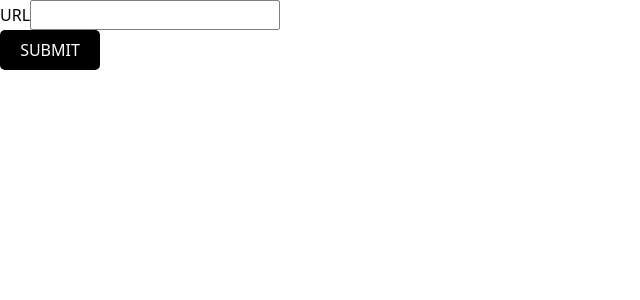
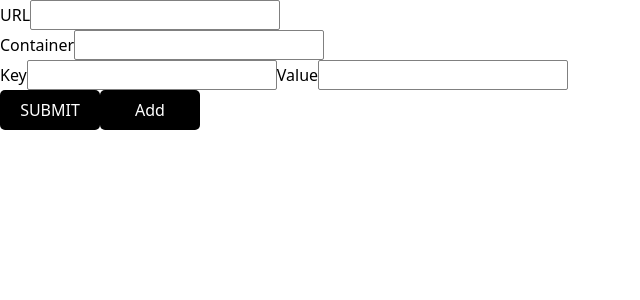
Before and after one commit to MyeonghoonNam/web-crawler, a Next.js app in the folder client/: page / in a window 1280 px wide. Shown: the top 300 px of the page, without its empty margins (0-640 px from the left). Built offline with nearby package versions, Linux system fonts and the light colour scheme.

Commit message:
refactor : 동적 객체 형태 상태의 Form 컴포넌트 수정

```diff
--- a/client/src/components/Form/index.tsx
+++ b/client/src/components/Form/index.tsx
@@ -1,24 +1,64 @@
+import { ChangeEvent, useState, useCallback } from 'react';
 import { useForm } from '@/hooks';
 import { FORM_URL_INPUT_EMPTY_VALUE } from '@/constants/errors';
 
+type FormState = {
+  url: string;
+  container: string;
+  dictionary: {
+    [key: string]: string;
+  }[];
+};
+
 const Form = () => {
-  const { errors, handleChange, handleSubmit } = useForm({
-    initialState: [{ url: '' }, { container: '' }, { key: '', value: '' }],
-    validate: ({ url }) => {
-      let urlError = '';
+  const [initialState, setInitialState] = useState<FormState>({
+    url: '',
+    container: '',
+    dictionary: [{ key0: '', value0: '' }],
+  });
 
-      if (!url) {
-        urlError = FORM_URL_INPUT_EMPTY_VALUE;
+  const [nextKeyValueIndex, setNextKeyValueIndex] = useState(1);
+
+  const handleChange = useCallback(
+    (e: ChangeEvent<HTMLInputElement>, index?: number) => {
+      const { name, value } = e.target;
+
+      if (index) {
+        setInitialState((state) => {
+          const newState = { ...state };
+
+          newState.dictionary[index][name] = value;
+
+          return newState;
+        });
+      } else {
+        setInitialState((state) => ({ ...state, [name]: value }));
       }
+    },
+    [],
+  );
 
-      return {
-        url: urlError,
-      };
-    },
-    onSubmit: async () => {
-      //
-    },
-  });
+  const handleSubmit = useCallback(() => {
+    console.log('submit');
+  }, []);
+
+  const handleAddButtonClick = useCallback(() => {
+    setInitialState((state) => {
+      const dictionary = [
+        ...state.dictionary,
+        {
+          [`key${nextKeyValueIndex}`]: '',
+          [`value${nextKeyValueIndex}`]: '',
+        },
+      ];
+
+      const newState = { ...state, dictionary };
+
+      return newState;
+    });
+
+    setNextKeyValueIndex((state) => state + 1);
+  }, [nextKeyValueIndex]);
 
   return (
     <form onSubmit={handleSubmit}>
@@ -31,14 +71,56 @@ const Form = () => {
           onChange={handleChange}
           className="w-[250px] h-[30px] text-[14px] border-[1px] border-[grey] px-[4px] py-[2px] rounded-[2px] outline-none"
         />
-        <span>{errors?.url}</span>
       </div>
+
+      <div>
+        <label htmlFor="container">Container</label>
+        <input
+          type="text"
+          id="container"
+          name="container"
+          onChange={handleChange}
+          className="w-[250px] h-[30px] text-[14px] border-[1px] border-[grey] px-[4px] py-[2px] rounded-[2px] outline-none"
+        />
+      </div>
+
+      {initialState.dictionary.map((filed, index: number) => (
+        // eslint-disable-next-line react/no-array-index-key
+        <div key={index}>
+          <label htmlFor={`key${index}`}>Key</label>
+          <input
+            type="text"
+            id={`key${index}`}
+            name={`key${index}`}
+            onChange={(e) => handleChange(e, index)}
+            className="w-[250px] h-[30px] text-[14px] border-[1px] border-[grey] px-[4px] py-[2px] rounded-[2px] outline-none"
+          />
+
+          <label htmlFor={`value${index}`}>Value</label>
+          <input
+            type="text"
+            id={`value${index}`}
+            name={`value${index}`}
+            onChange={(e) => handleChange(e, index)}
+            className="w-[250px] h-[30px] text-[14px] border-[1px] border-[grey] px-[4px] py-[2px] rounded-[2px] outline-none"
+          />
+        </div>
+      ))}
 
       <button
         type="submit"
+        onClick={handleSubmit}
         className="w-[100px] h-[40px] text-[white] bg-[black] rounded-[5px]"
       >
         SUBMIT
+      </button>
+
+      <button
+        type="button"
+        onClick={handleAddButtonClick}
+        className="w-[100px] h-[40px] text-[white] bg-[black] rounded-[5px]"
+      >
+        Add
       </button>
     </form>
   );
```
